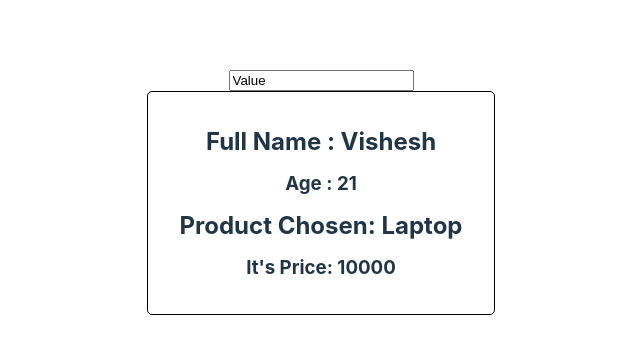
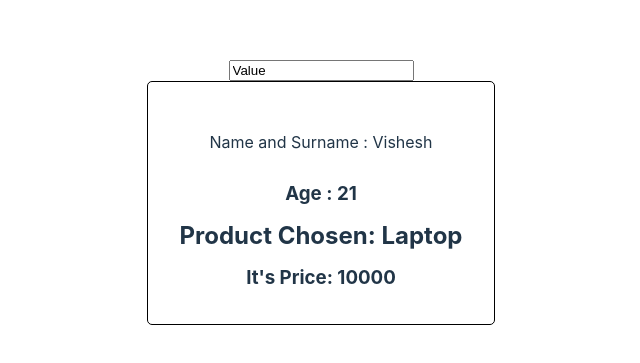
Before and after one commit to devanshu-patel12/gittesting, a React (Vite) app in the folder VisheshReact/: page / in a window 1280 px wide. Shown: the part 209-572 px from the top of the page, without its empty margins (319-959 px from the left). Built offline with nearby package versions, Linux system fonts and the light colour scheme.

Commit message:
Card component update

```diff
--- a/VisheshReact/src/components/Card/Card.tsx
+++ b/VisheshReact/src/components/Card/Card.tsx
@@ -1,23 +1,21 @@
-import './Card.css'
+import "./Card.css";
 type CardPropsType = {
-    name: string
-    age: number
-    productName: string
-    productPrice: number
-}
+  name: string;
+  age: number;
+  productName: string;
+  productPrice: number;
+};
 function Card({ name, age, productName, productPrice }: CardPropsType) {
-
   return (
     <>
       <div className="card">
-                <h2>Full Name : {name}</h2>
+        <p>Name and Surname : {name}</p>
         <h3>Age : {age}</h3>
         <h2>Product Chosen: {productName}</h2>
         <h3>It's Price: {productPrice}</h3>
       </div>
-
     </>
-    )
+  );
 }
 
-export default Card
+export default Card;
```
Lines whose indentation alone changed are shown as unchanged.
